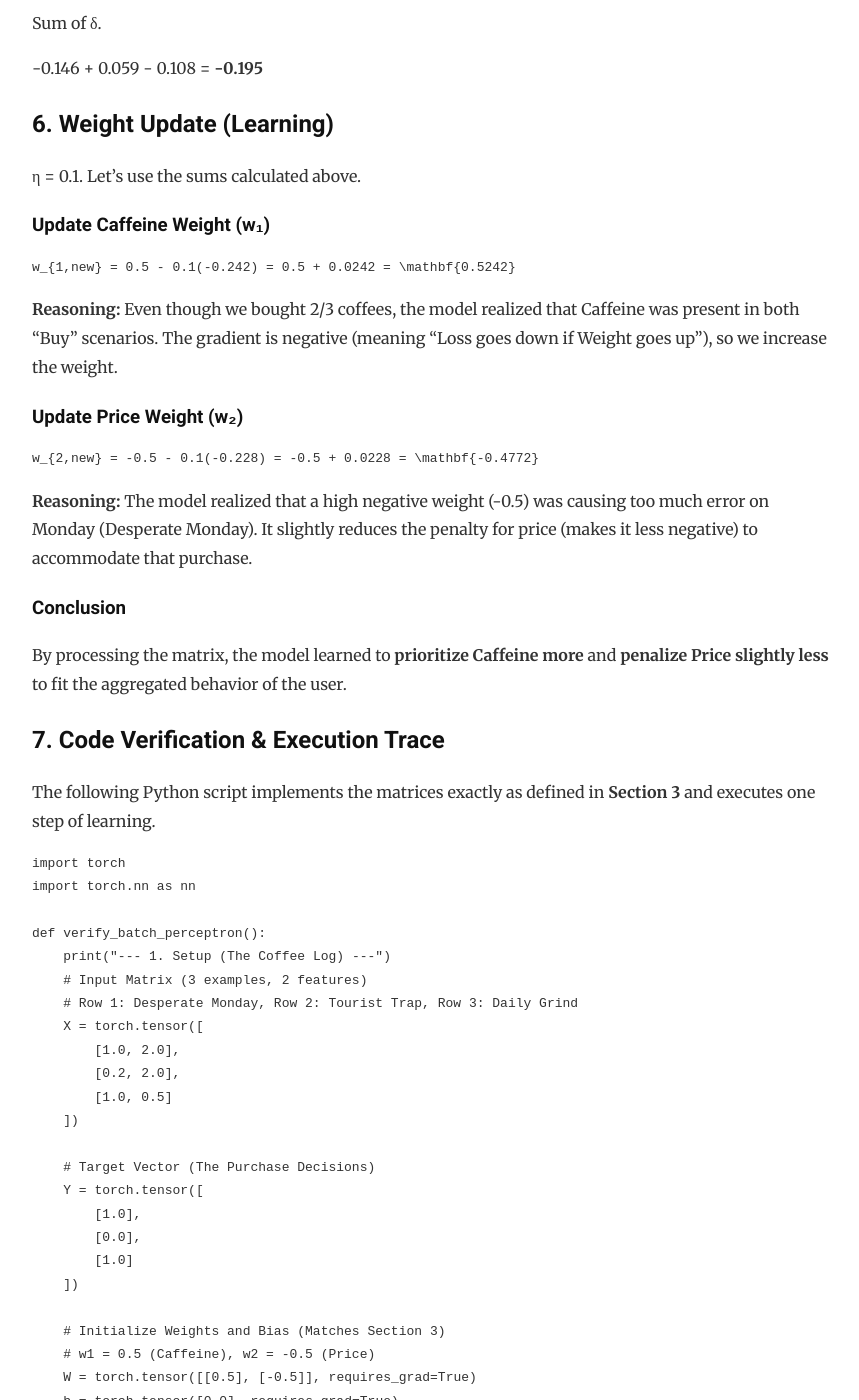
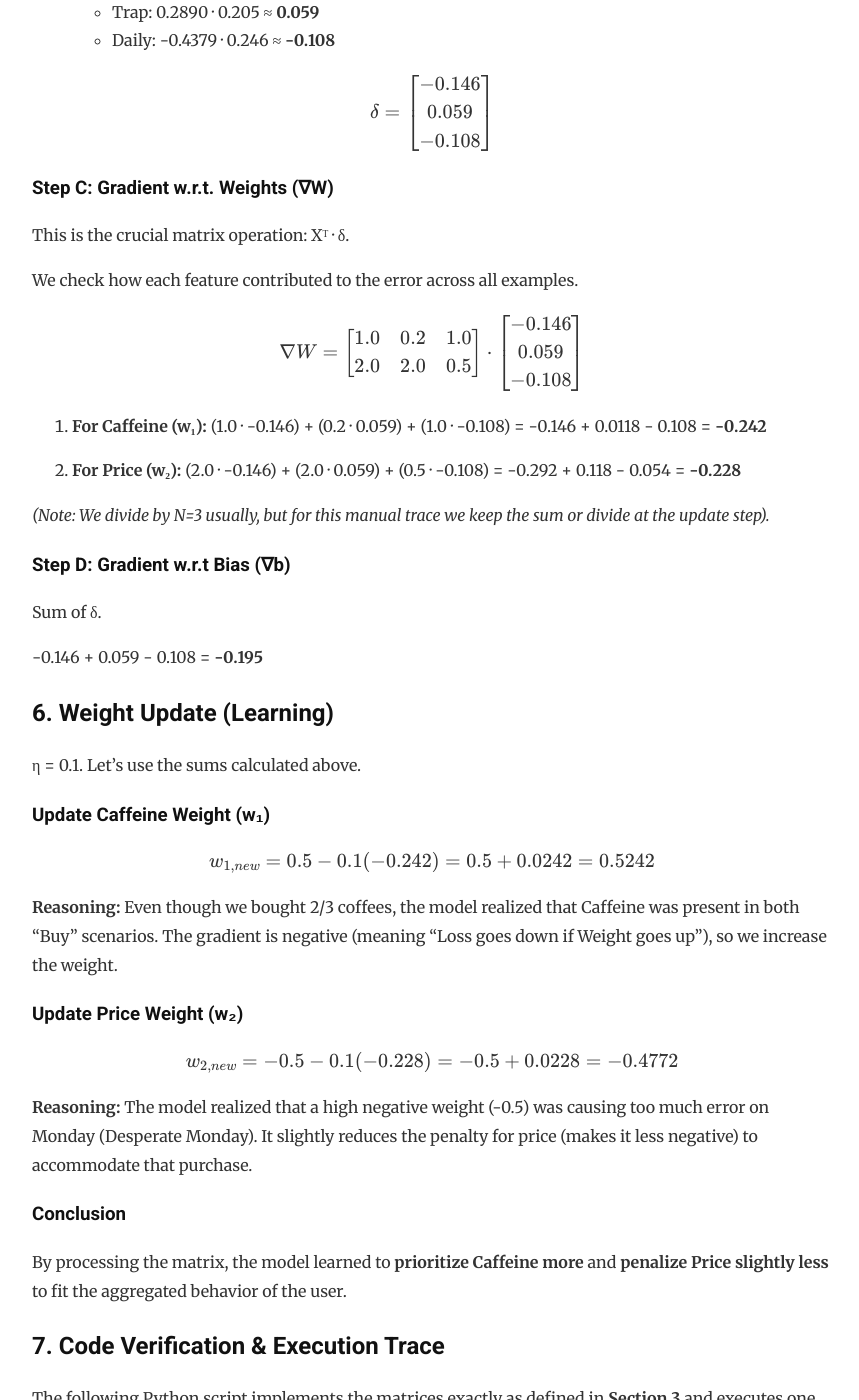
Before and after one commit to gaonkar/gaonkar.github.io, a Jekyll site: the page built from _posts/2025-11-26-Coffee-Perceptron.md, in a window 1280 px wide and 1400 px high, scrolled down 4608 px. Shown: the whole window, without its empty margins (208-1067 px from the left). Built offline with Jekyll 4.4.1, drawn with Linux system fonts in a browser that asks for light colours; some of the changed text lies outside the part shown.

Commit message:
Update 2025-11-26-Coffee-Perceptron.md

````diff
--- a/_posts/2025-11-26-Coffee-Perceptron.md
+++ b/_posts/2025-11-26-Coffee-Perceptron.md
@@ -1,5 +1,4 @@
-## Walkthrough: The Differentiable Perceptron (Sigmoid Neuron)
-
+# Walkthrough: The Differentiable Perceptron (Sigmoid Neuron)
 This tutorial bridges the gap between abstract neural network theory and concrete implementation. By dissecting the simplest differentiable unit of Deep Learning—the Sigmoid Neuron—we will manually trace the path of "learning" from a raw error signal back to a specific weight update.
 
 Specifically, this document covers:
@@ -50,9 +49,9 @@ To process multiple examples at once, we switch from vectors (x) to matrices (X)
 
 1. **Linear Aggregation (Z):**
 
-```math
+$$
 Z = X \cdot W + b
-```
+$$
 
    * X is shape (3, 2).
    * W is shape (2, 1).
@@ -61,15 +60,15 @@ Z = X \cdot W + b
 
 2. **Activation (A):** Applied element-wise.
 
-```math
+$$
 A = \sigma(Z) = \frac{1}{1 + e^{-Z}}
-```
+$$
 
 3. **Loss (L):** Average Mean Squared Error across N examples.
 
-```math
+$$
 L = \frac{1}{2N} \sum (A - Y)^2
-```
+$$
 
 ## 3. Experimental Setup (The Matrices)
 
@@ -77,21 +76,21 @@ We translate our "Coffee Log" into PyTorch-style tensors.
 
 **Input Matrix (X):**
 
-```math
+$$
 X = \begin{bmatrix} 1.0 & 2.0 \\ 0.2 & 2.0 \\ 1.0 & 0.5 \end{bmatrix}
-```
+$$
 
 **Target Vector (Y):**
 
-```math
+$$
 Y = \begin{bmatrix} 1 \\ 0 \\ 1 \end{bmatrix}
-```
+$$
 
 **Weights (W) & Bias (b):**
 
-```math
+$$
 W = \begin{bmatrix} 0.5 \\ -0.5 \end{bmatrix}, \quad b = 0.0
-```
+$$
 
 ## 4. Forward Pass (Matrix Multiplication)
 
@@ -99,9 +98,9 @@ W = \begin{bmatrix} 0.5 \\ -0.5 \end{bmatrix}, \quad b = 0.0
 
 We perform the dot product for all 3 days simultaneously.
 
-```math
+$$
 Z = \begin{bmatrix} 1.0 & 2.0 \\ 0.2 & 2.0 \\ 1.0 & 0.5 \end{bmatrix} \cdot \begin{bmatrix} 0.5 \\ -0.5 \end{bmatrix} + 0.0
-```
+$$
 
 **Row 1 (Monday):** (1.0 · 0.5) + (2.0 · -0.5) = 0.5 - 1.0 = **-0.5**
 
@@ -109,9 +108,9 @@ Z = \begin{bmatrix} 1.0 & 2.0 \\ 0.2 & 2.0 \\ 1.0 & 0.5 \end{bmatrix} \cdot \beg
 
 **Row 3 (Daily):** (1.0 · 0.5) + (0.5 · -0.5) = 0.5 - 0.25 = **0.25**
 
-```math
+$$
 Z = \begin{bmatrix} -0.5 \\ -0.9 \\ 0.25 \end{bmatrix}
-```
+$$
 
 ### Step B: Activation (A = σ(Z))
 
@@ -121,9 +120,9 @@ We apply the sigmoid function to each score.
 * σ(-0.9) ≈ 0.2890
 * σ(0.25) ≈ 0.5621
 
-```math
+$$
 A = \begin{bmatrix} 0.3775 \\ 0.2890 \\ 0.5621 \end{bmatrix}
-```
+$$
 
 ### Step C: Loss Calculation (L)
 
@@ -133,9 +132,9 @@ Compare Predictions (A) vs Reality (Y).
 2. **Trap:** (0.2890 - 0)² = (0.2890)² ≈ 0.083
 3. **Daily:** (0.5621 - 1)² = (-0.4379)² ≈ 0.191
 
-```math
-L_{total} = \frac{1}{2 \times 3} (0.387 + 0.083 + 0.191) = \frac{0.661}{6} \approx \mathbf{0.110}
-```
+$$
+L_{total} = \frac{1}{2 \times 3} (0.387 + 0.083 + 0.191) = \frac{0.661}{6} \approx 0.110
+$$
 
 ## 5. Backward Pass (Matrix Gradients)
 
@@ -143,13 +142,13 @@ We need to find the "Average Direction" to move the weights to satisfy all three
 
 ### Step A: Gradient w.r.t. Activation (∇A)
 
-```math
+$$
 \nabla A = (A - Y)
-```
+$$
 
-```math
+$$
 \nabla A = \begin{bmatrix} 0.3775 - 1 \\ 0.2890 - 0 \\ 0.5621 - 1 \end{bmatrix} = \begin{bmatrix} -0.6225 \\ 0.2890 \\ -0.4379 \end{bmatrix}
-```
+$$
 
 *Interpretation:*
 * Row 1 (neg): Prediction was too low. Push UP.
@@ -172,9 +171,9 @@ Recall σ'(z) = a(1-a).
    * Trap: 0.2890 · 0.205 ≈ **0.059**
    * Daily: -0.4379 · 0.246 ≈ **-0.108**
 
-```math
+$$
 \delta = \begin{bmatrix} -0.146 \\ 0.059 \\ -0.108 \end{bmatrix}
-```
+$$
 
 ### Step C: Gradient w.r.t. Weights (∇W)
 
@@ -182,9 +181,9 @@ This is the crucial matrix operation: Xᵀ · δ.
 
 We check how each feature contributed to the error across all examples.
 
-```math
+$$
 \nabla W = \begin{bmatrix} 1.0 & 0.2 & 1.0 \\ 2.0 & 2.0 & 0.5 \end{bmatrix} \cdot \begin{bmatrix} -0.146 \\ 0.059 \\ -0.108 \end{bmatrix}
-```
+$$
 
 1. **For Caffeine (w₁):**
    (1.0 · -0.146) + (0.2 · 0.059) + (1.0 · -0.108)
@@ -208,17 +207,17 @@ Sum of δ.
 
 ### Update Caffeine Weight (w₁)
 
-```math
-w_{1,new} = 0.5 - 0.1(-0.242) = 0.5 + 0.0242 = \mathbf{0.5242}
-```
+$$
+w_{1,new} = 0.5 - 0.1(-0.242) = 0.5 + 0.0242 = 0.5242
+$$
 
 **Reasoning:** Even though we bought 2/3 coffees, the model realized that Caffeine was present in both "Buy" scenarios. The gradient is negative (meaning "Loss goes down if Weight goes up"), so we increase the weight.
 
 ### Update Price Weight (w₂)
 
-```math
-w_{2,new} = -0.5 - 0.1(-0.228) = -0.5 + 0.0228 = \mathbf{-0.4772}
-```
+$$
+w_{2,new} = -0.5 - 0.1(-0.228) = -0.5 + 0.0228 = -0.4772
+$$
 
 **Reasoning:** The model realized that a high negative weight (-0.5) was causing too much error on Monday (Desperate Monday). It slightly reduces the penalty for price (makes it less negative) to accommodate that purchase.
 
````
